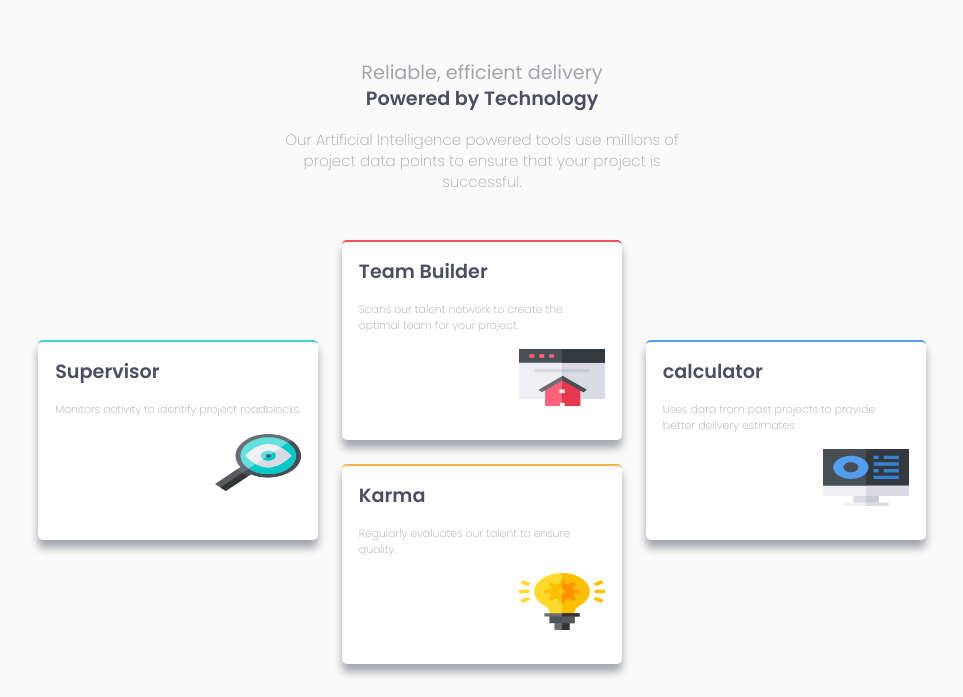
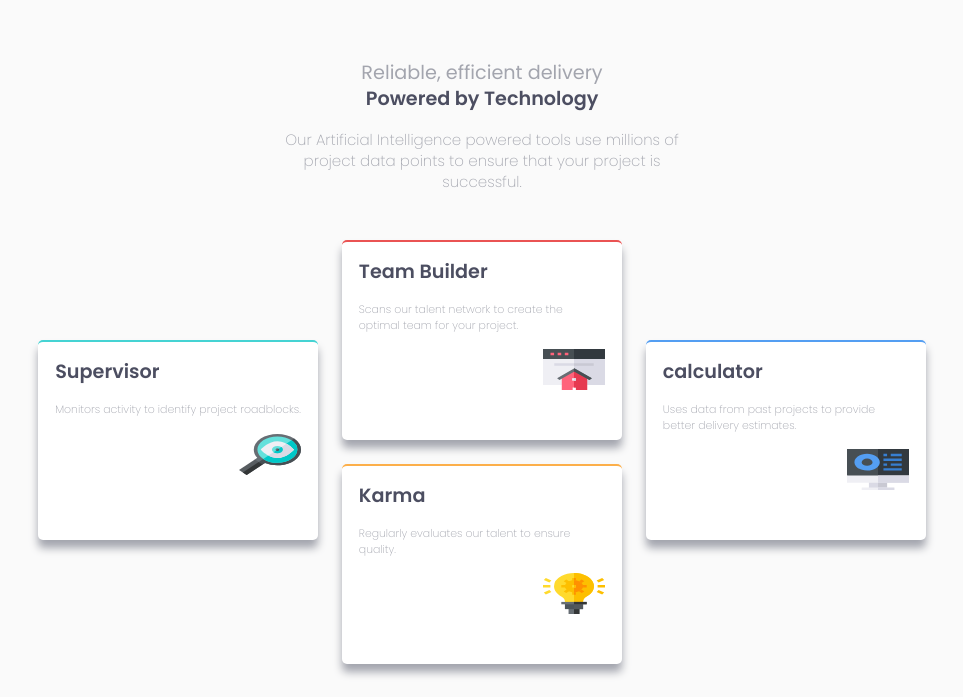
Before and after one commit to ArthurKingDev/four-card-feature-section, a plain HTML site: page index.html in a window 1280 px wide. Shown: the top 697 px of the page, without its empty margins (158-1121 px from the left). Drawn offline with Linux system fonts and the light colour scheme.

Commit message:
Update style.css

```diff
--- a/style.css
+++ b/style.css
@@ -172,8 +172,8 @@ a {
   }
 }
 .container img {
-  width: 35%;
-  height: 35%;
+  width: 25%;
+  height: 25%;
 }
 
 @media screen and (min-width: 769px) {
```
